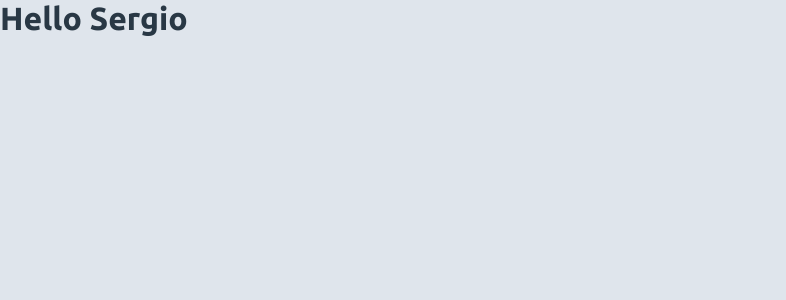
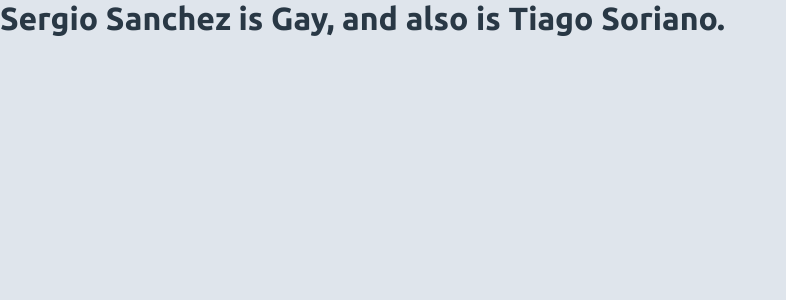
Before and after one commit to tiago-web/Recursion-Store, a React (Create React App) app in the folder web/: page / in a window 1280 px wide. Shown: the top 300 px of the page, without its empty margins (0-786 px from the left). Built offline with nearby package versions, Linux system fonts and the light colour scheme.

Commit message:
Minor changes

```diff
--- a/web/src/App.tsx
+++ b/web/src/App.tsx
@@ -4,7 +4,7 @@ import './App.css';
 function App() {
   return (
     <div>
-      <h1>Hello Sergio</h1>
+      <h1>Sergio Sanchez is Gay, and also is Tiago Soriano.</h1>
     </div>
   );
 }
```
Also changed, not shown: 1 other file (tests, documents, lock files or other folders).
